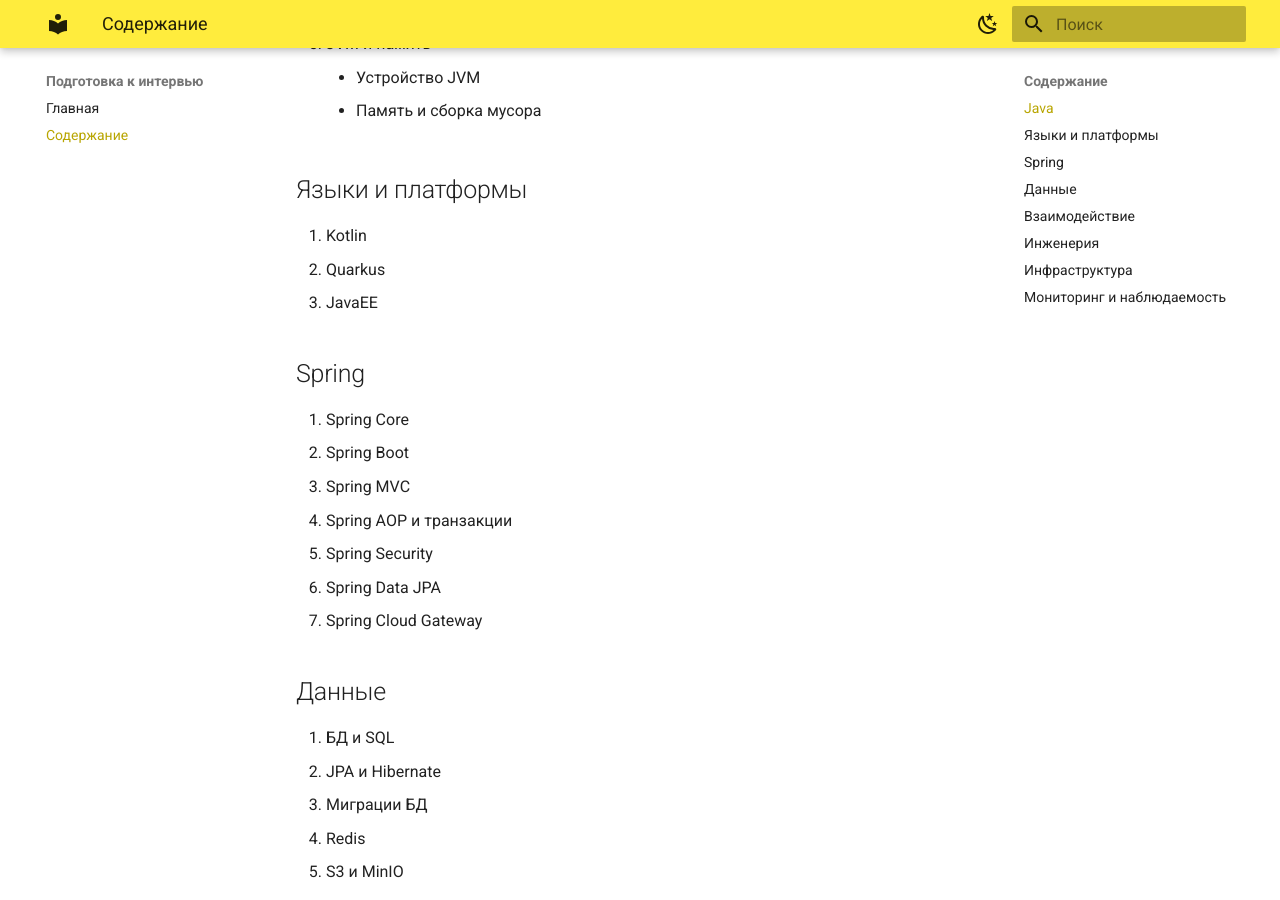
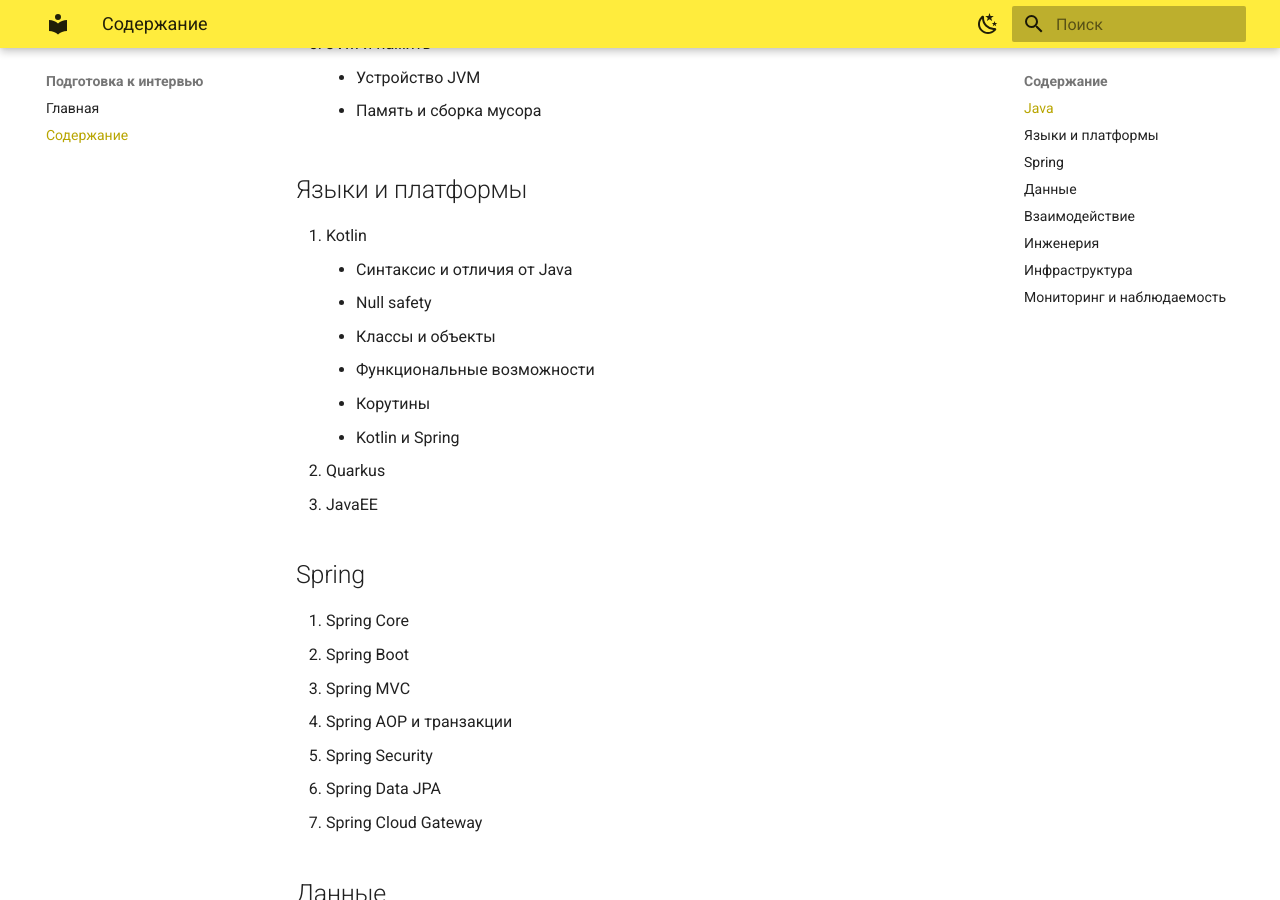
Before and after one commit to artem961/java-backend-notes, an MkDocs documentation site: the page built from docs/contents.md, in a window 1280 px wide and 900 px high, scrolled down 1172 px. Built offline with MkDocs 1.6.1 and Material for MkDocs 9.7.7, drawn with Linux system fonts in a browser that asks for light colours.

Commit message:
Определить состав раздела Kotlin
Шесть тем: от синтаксиса и null safety до корутин и работы
с Java-фреймворками.

Co-Authored-By: Claude Opus 4.8 <noreply@anthropic.com>
Claude-Session: https://claude.ai/code/session_01Rwwmgvitp1riZs4MzwF2Zc

```diff
--- a/docs/contents.md
+++ b/docs/contents.md
@@ -39,6 +39,12 @@
 ## Языки и платформы
 
 6. Kotlin
+    - Синтаксис и отличия от Java
+    - Null safety
+    - Классы и объекты
+    - Функциональные возможности
+    - Корутины
+    - Kotlin и Spring
 7. Quarkus
 8. JavaEE
 
```
